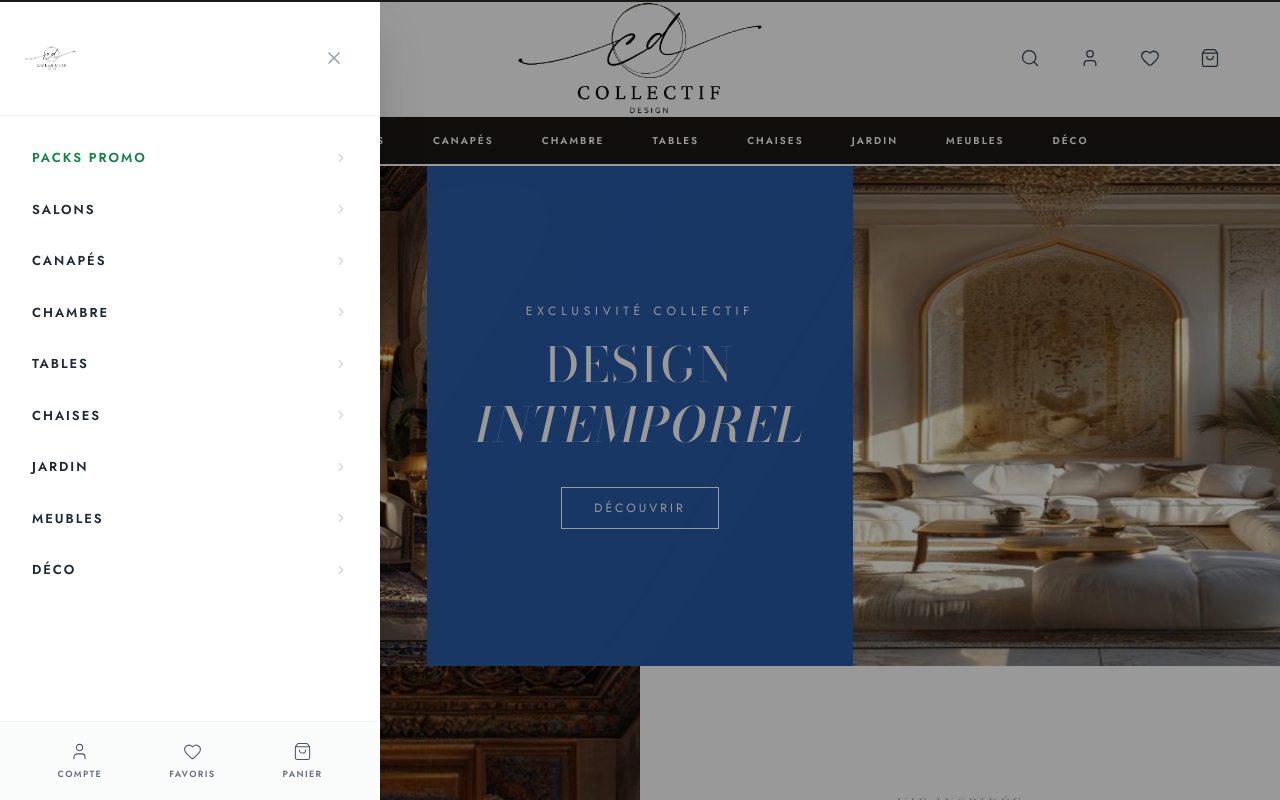
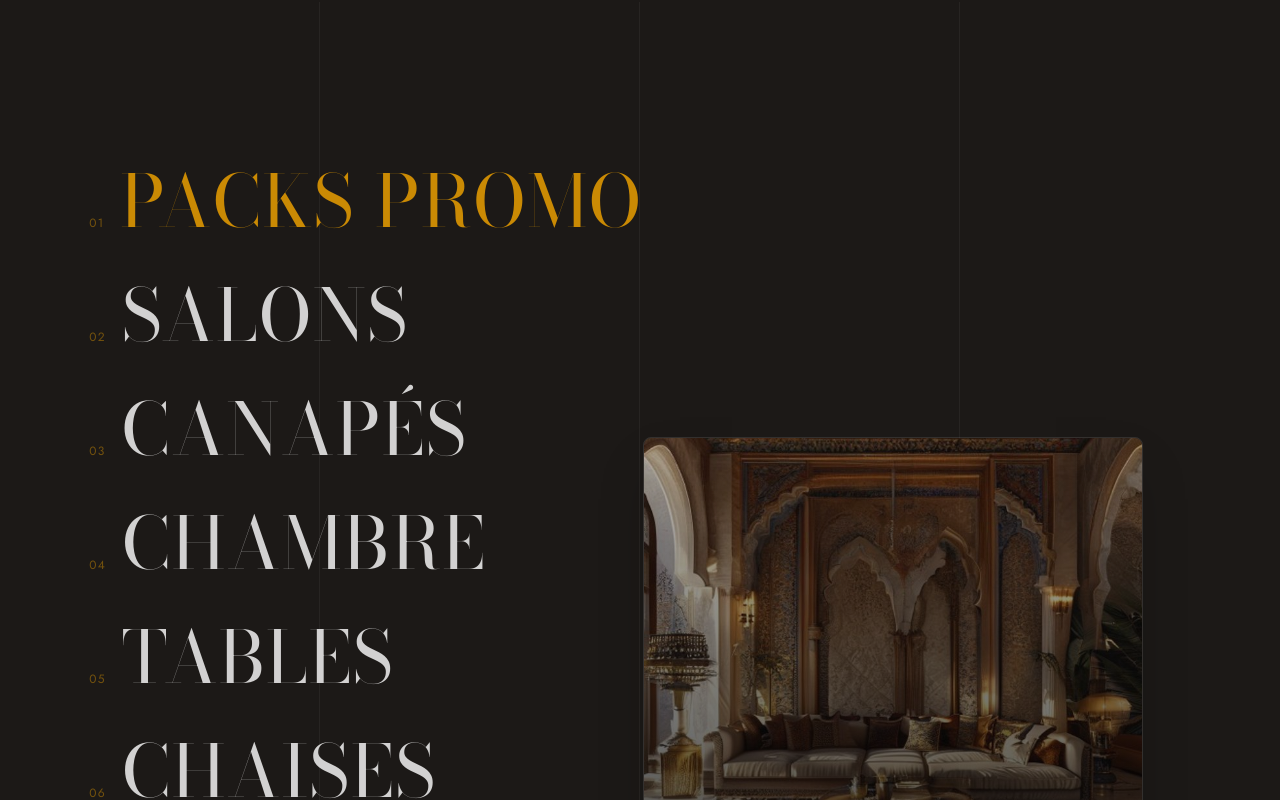
Before and after one commit to ELHanafi007/Collectif-Design, a Next.js app: page / in a window 1280 px wide. Both pictures are taken after a click on the button 72 px from the left and 58 px from the top of the page. Shown: the top 800 px of the page. Built offline with nearby package versions, Linux system fonts and the light colour scheme.

Commit message:
design: awwwards-worthy full-screen curtain overlay navbar transition with dynamic editorial preview frame, real-time casablanca showroom clock and high-end interactive typography links

```diff
--- a/src/components/layout/Navbar.tsx
+++ b/src/components/layout/Navbar.tsx
@@ -1,46 +1,66 @@
 'use client';
 
-import { useState } from 'react';
+import { useState, useEffect } from 'react';
 import Link from 'next/link';
 import Image from 'next/image';
-import { Search, User, Heart, ShoppingBag, X, ChevronRight } from 'lucide-react';
+import { Search, User, Heart, ShoppingBag, X } from 'lucide-react';
 import { useCart } from '@/components/providers/CartProvider';
 import { AnimatePresence, motion } from 'framer-motion';
 
 const navigation = [
-  { name: 'PACKS PROMO', href: '/packs-promo', highlight: true },
-  { name: 'SALONS', href: '/categories/salons' },
-  { name: 'CANAPÉS', href: '/categories/canapes' },
-  { name: 'CHAMBRE', href: '/categories/chambre' },
-  { name: 'TABLES', href: '/categories/tables' },
-  { name: 'CHAISES', href: '/categories/chaises' },
-  { name: 'JARDIN', href: '/categories/jardin' },
-  { name: 'MEUBLES', href: '/categories/meubles' },
-  { name: 'DÉCO', href: '/categories/deco' }
+  { name: 'PACKS PROMO', href: '/packs-promo', highlight: true, image: '/hero.jpeg' },
+  { name: 'SALONS', href: '/categories/salons', image: '/salon.jpeg' },
+  { name: 'CANAPÉS', href: '/categories/canapes', image: '/salon.jpeg' },
+  { name: 'CHAMBRE', href: '/categories/chambre', image: '/tablesdechevet.jpeg' },
+  { name: 'TABLES', href: '/categories/tables', image: '/table a manger.jpeg' },
+  { name: 'CHAISES', href: '/categories/chaises', image: '/salon.jpeg' },
+  { name: 'JARDIN', href: '/categories/jardin', image: '/salon.jpeg' },
+  { name: 'MEUBLES', href: '/categories/meubles', image: '/hero.jpeg' },
+  { name: 'DÉCO', href: '/categories/deco', image: '/decoration.jpeg' }
 ];
 
 /* ─── Easing ─── */
-const ease = [0.22, 1, 0.36, 1] as const;
+const easeExpo = [0.16, 1, 0.3, 1] as const;
 
 export default function Navbar() {
   const { setIsCartOpen, cart } = useCart();
   const [searchQuery, setSearchQuery] = useState('');
   const [isMobileMenuOpen, setIsMobileMenuOpen] = useState(false);
   const [isSearchOpen, setIsSearchOpen] = useState(false);
+  const [activeMenuImage, setActiveMenuImage] = useState('/salon.jpeg');
+  const [localTime, setLocalTime] = useState('');
 
   const cartCount = cart.reduce((total, item) => total + item.quantity, 0);
+
+  // Digital luxury clock inside menu
+  useEffect(() => {
+    const updateTime = () => {
+      const date = new Date();
+      const options: Intl.DateTimeFormatOptions = {
+        hour: '2-digit',
+        minute: '2-digit',
+        second: '2-digit',
+        hour12: false,
+        timeZone: 'Africa/Casablanca'
+      };
+      setLocalTime(date.toLocaleTimeString('fr-FR', options) + ' GMT+1 (CASABLANCA)');
+    };
+    updateTime();
+    const interval = setInterval(updateTime, 1000);
+    return () => clearInterval(interval);
+  }, []);
 
   return (
     <header className="fixed top-0 left-0 w-full z-[100]">
       {/* ─── Main Premium Bar ─── */}
-      <div className="bg-white/95 backdrop-blur-md border-b border-gray-100">
+      <div className="bg-white/95 backdrop-blur-md border-b border-gray-100 relative z-[105]">
         <div className="container-wide mx-auto px-5 md:px-12 flex items-center justify-between h-[84px] md:h-[116px]">
 
           {/* LEFT: Masterpiece Menu Trigger */}
           <div className="flex items-center gap-4 flex-1 md:flex-none">
             <button
-              onClick={() => setIsMobileMenuOpen(true)}
-              className="group relative flex items-center justify-center w-12 h-12 rounded-full cursor-pointer focus:outline-none"
+              onClick={() => setIsMobileMenuOpen(!isMobileMenuOpen)}
+              className="group relative flex items-center justify-center w-12 h-12 rounded-full cursor-pointer focus:outline-none z-[130]"
               aria-label="Toggle Menu"
             >
               {/* Animated Outer Circle */}
@@ -50,29 +70,32 @@ export default function Navbar() {
               {/* Asymmetric Morphing Lines */}
               <div className="relative w-5 h-3 flex flex-col justify-between items-center">
                 <motion.span
-                  animate={isMobileMenuOpen ? { rotate: 45, y: 5.5 } : { rotate: 0, y: 0 }}
-                  transition={{ duration: 0.4, ease }}
-                  className="w-5 h-[1.5px] bg-black block origin-center"
+                  animate={isMobileMenuOpen ? { rotate: 45, y: 5.5, backgroundColor: '#ffffff' } : { rotate: 0, y: 0, backgroundColor: '#000000' }}
+                  transition={{ duration: 0.4, ease: easeExpo }}
+                  className="w-5 h-[1.5px] block origin-center"
                 />
                 <motion.span
                   animate={isMobileMenuOpen ? { opacity: 0, scale: 0.5 } : { opacity: 1, scale: 1 }}
-                  transition={{ duration: 0.3, ease }}
+                  transition={{ duration: 0.3, ease: easeExpo }}
                   className="w-5 h-[1.5px] bg-black block"
                 />
                 <motion.span
-                  animate={isMobileMenuOpen ? { rotate: -45, y: -5.5, width: "20px" } : { rotate: 0, y: 0, width: "13px" }}
-                  transition={{ duration: 0.4, ease }}
-                  className="h-[1.5px] bg-black block origin-center self-end group-hover:w-5 transition-[width] duration-300"
+                  animate={isMobileMenuOpen ? { rotate: -45, y: -5.5, width: "20px", backgroundColor: '#ffffff' } : { rotate: 0, y: 0, width: "13px", backgroundColor: '#000000' }}
+                  transition={{ duration: 0.4, ease: easeExpo }}
+                  className="h-[1.5px] block origin-center self-end group-hover:w-5 transition-[width] duration-300"
                 />
               </div>
             </button>
-            <span className="hidden lg:inline-block text-[10px] font-semibold uppercase tracking-[0.25em] text-gray-500 group-hover:text-black transition-colors cursor-pointer select-none" onClick={() => setIsMobileMenuOpen(true)}>
-              Menu
+            <span
+              onClick={() => setIsMobileMenuOpen(!isMobileMenuOpen)}
+              className={`hidden lg:inline-block text-[10px] font-bold uppercase tracking-[0.25em] cursor-pointer select-none transition-colors duration-500 ${isMobileMenuOpen ? 'text-white/60 hover:text-white z-[130]' : 'text-gray-500 hover:text-black'}`}
+            >
+              {isMobileMenuOpen ? 'Fermer' : 'Menu'}
             </span>
           </div>
 
           {/* CENTER: Grand Logo (Overlapping Masterpiece) */}
-          <div className="absolute left-1/2 -translate-x-1/2 top-1/2 -translate-y-1/2 z-[101]">
+          <div className="absolute left-1/2 -translate-x-1/2 top-1/2 -translate-y-1/2 z-[106]">
             <Link href="/" className="relative block">
               <Image
                 src="/logo-removebg-preview.png"
@@ -86,7 +109,7 @@ export default function Navbar() {
           </div>
 
           {/* RIGHT: Actions */}
-          <div className="flex items-center gap-2 md:gap-4 text-gray-700 flex-1 md:flex-none justify-end">
+          <div className="flex items-center gap-2 md:gap-4 text-gray-700 flex-1 md:flex-none justify-end relative z-[105]">
             {/* Elegant Search Trigger */}
             <button
               onClick={() => setIsSearchOpen(true)}
@@ -135,7 +158,7 @@ export default function Navbar() {
       </div>
 
       {/* ─── Bottom Navigation Bar (Desktop Only) ─── */}
-      <nav className="w-full bg-[#1C1917] text-white hidden md:block">
+      <nav className="w-full bg-[#1C1917] text-white hidden md:block relative z-[104]">
         <div className="container-wide mx-auto px-4 md:px-8">
           <ul className="flex items-center justify-center text-[10px] font-semibold tracking-[0.2em] uppercase">
             {navigation.map((item) => (
@@ -154,84 +177,131 @@ export default function Navbar() {
         </div>
       </nav>
 
-      {/* ─── Drawer Menu (Desktop & Mobile Panel) ─── */}
+      {/* ─── Grand Masterpiece Full-Screen Curtain Overlay Menu ─── */}
       <AnimatePresence>
         {isMobileMenuOpen && (
           <>
-            {/* Backdrop */}
+            {/* Curtain Panel 1 (Gold Accent Panel) */}
             <motion.div
-              initial={{ opacity: 0 }}
-              animate={{ opacity: 1 }}
-              exit={{ opacity: 0 }}
-              transition={{ duration: 0.3 }}
-              className="fixed inset-0 bg-black/40 z-[110]"
-              onClick={() => setIsMobileMenuOpen(false)}
+              initial={{ y: '-100%' }}
+              animate={{ y: 0 }}
+              exit={{ y: '-100%' }}
+              transition={{ duration: 0.6, ease: easeExpo }}
+              className="fixed inset-0 bg-[#CA8A04] z-[110]"
             />
 
-            {/* Drawer */}
+            {/* Curtain Panel 2 (Dark Charcoal Main Panel) */}
             <motion.div
-              initial={{ x: '-100%' }}
-              animate={{ x: 0 }}
-              exit={{ x: '-100%' }}
-              transition={{ type: 'tween', duration: 0.35, ease }}
-              className="fixed inset-y-0 left-0 w-[85%] max-w-[380px] bg-white z-[120] flex flex-col shadow-2xl"
+              initial={{ y: '-100%' }}
+              animate={{ y: 0 }}
+              exit={{ y: '-100%' }}
+              transition={{ duration: 0.7, delay: 0.05, ease: easeExpo }}
+              className="fixed inset-0 bg-[#1C1917] text-white z-[115] flex flex-col justify-between overflow-hidden"
             >
-              {/* Drawer Header */}
-              <div className="flex items-center justify-between px-6 h-[84px] md:h-[116px] border-b border-gray-100 flex-shrink-0">
-                <Image
-                  src="/logo-removebg-preview.png"
-                  alt="Collectif Design"
-                  width={240}
-                  height={80}
-                  className="h-[52px] w-auto object-contain transform scale-110"
-                />
-                <button
-                  onClick={() => setIsMobileMenuOpen(false)}
-                  className="w-11 h-11 rounded-full flex items-center justify-center text-gray-400 hover:text-black hover:bg-gray-50 cursor-pointer active:scale-95 transition-all"
-                  aria-label="Fermer"
-                >
-                  <X size={20} />
-                </button>
+              {/* Background Subtle Lines */}
+              <div className="absolute inset-0 grid grid-cols-4 opacity-5 pointer-events-none">
+                <div className="border-r border-white h-full" />
+                <div className="border-r border-white h-full" />
+                <div className="border-r border-white h-full" />
+                <div className="h-full" />
               </div>
 
-              {/* Navigation Links */}
-              <nav className="flex-1 overflow-y-auto py-4 px-2">
+              {/* Top Padding spacer to not clash with header bar */}
+              <div className="h-[84px] md:h-[116px] flex-shrink-0" />
+
+              {/* Main Menu Grid */}
+              <div className="flex-1 container-wide mx-auto px-6 md:px-12 py-10 flex items-center justify-between relative z-10">
+                {/* Editorial Link List (Left Side) */}
+                <div className="flex flex-col space-y-4 md:space-y-6 max-w-2xl">
                   {navigation.map((item, idx) => (
                     <motion.div
                       key={item.name}
-                    initial={{ opacity: 0, x: -16 }}
+                      initial={{ opacity: 0, x: -30 }}
                       animate={{ opacity: 1, x: 0 }}
-                    transition={{ delay: 0.04 * idx, duration: 0.3, ease }}
+                      transition={{ duration: 0.5, delay: 0.2 + idx * 0.04, ease: easeExpo }}
+                      onMouseEnter={() => setActiveMenuImage(item.image)}
                     >
                       <Link
                         href={item.href}
                         onClick={() => setIsMobileMenuOpen(false)}
-                      className={`flex items-center justify-between py-4 px-6 text-[13px] font-semibold tracking-[0.15em] uppercase cursor-pointer hover:bg-gray-50/50 rounded-lg active:bg-gray-50 transition-colors ${
-                        item.highlight ? 'text-[#0f8742]' : 'text-gray-800'
+                        className={`group relative flex items-baseline gap-4 font-serif text-3xl md:text-6xl lg:text-7xl font-normal leading-tight tracking-wide hover:italic cursor-pointer select-none transition-all duration-300 ${
+                          item.highlight ? 'text-[#CA8A04]' : 'text-white/80 hover:text-white'
                         }`}
                       >
+                        {/* Number Index */}
+                        <span className="text-[10px] md:text-xs font-sans tracking-widest text-[#CA8A04] opacity-50 group-hover:opacity-100 transition-opacity">
+                          0{idx + 1}
+                        </span>
+
+                        {/* Label */}
+                        <span className="relative">
                           {item.name}
-                      <ChevronRight size={14} className="text-gray-300" />
+
+                          {/* Animated underline */}
+                          <span className="absolute left-0 bottom-0 w-0 h-[2px] bg-white group-hover:w-full transition-all duration-500 ease-out" />
+                        </span>
                       </Link>
                     </motion.div>
                   ))}
-              </nav>
+                </div>
 
-              {/* Bottom Actions */}
-              <div className="flex-shrink-0 border-t border-gray-100 bg-gray-50/80 px-6 py-5 flex items-center justify-around">
-                <Link href="/account" onClick={() => setIsMobileMenuOpen(false)} className="flex flex-col items-center gap-1.5 cursor-pointer active:scale-95 transition-transform">
-                  <User size={19} strokeWidth={1.3} className="text-gray-600 hover:text-black" />
-                  <span className="text-[9px] uppercase font-semibold tracking-[0.15em] text-gray-500">Compte</span>
-                </Link>
-                <Link href="/wishlist" onClick={() => setIsMobileMenuOpen(false)} className="flex flex-col items-center gap-1.5 cursor-pointer active:scale-95 transition-transform">
-                  <Heart size={19} strokeWidth={1.3} className="text-gray-600 hover:text-black" />
-                  <span className="text-[9px] uppercase font-semibold tracking-[0.15em] text-gray-500">Favoris</span>
-                </Link>
-                <button onClick={() => { setIsMobileMenuOpen(false); setIsCartOpen(true); }} className="flex flex-col items-center gap-1.5 cursor-pointer active:scale-95 transition-transform">
-                  <ShoppingBag size={19} strokeWidth={1.3} className="text-gray-600 hover:text-black" />
-                  <span className="text-[9px] uppercase font-semibold tracking-[0.15em] text-gray-500">Panier</span>
-                </button>
+                {/* Dynamic Cinematic Preview Frame (Right Side - Desktop Only) */}
+                <div className="hidden lg:block w-[400px] xl:w-[500px] h-[55vh] relative rounded-lg overflow-hidden border border-white/10 group shadow-2xl mr-12">
+                  <AnimatePresence mode="wait">
+                    <motion.div
+                      key={activeMenuImage}
+                      initial={{ opacity: 0, scale: 1.08, filter: 'blur(5px)' }}
+                      animate={{ opacity: 0.7, scale: 1, filter: 'blur(0px)' }}
+                      exit={{ opacity: 0, scale: 0.95, filter: 'blur(5px)' }}
+                      transition={{ duration: 0.5, ease: 'easeOut' }}
+                      className="absolute inset-0"
+                    >
+                      <Image
+                        src={activeMenuImage}
+                        alt="Preview Category"
+                        fill
+                        className="object-cover transition-transform duration-1000 group-hover:scale-105"
+                      />
+                    </motion.div>
+                  </AnimatePresence>
+                  <div className="absolute inset-0 bg-gradient-to-t from-black/60 to-transparent" />
+                  <div className="absolute bottom-6 left-6 right-6">
+                    <span className="text-[9px] uppercase tracking-[0.4em] text-[#CA8A04] font-bold block mb-1">
+                      COLLECTIF STUDIO
+                    </span>
+                    <h4 className="font-serif text-lg italic text-white/90">
+                      Mobilier haut de gamme de fabrication artisanale.
+                    </h4>
                   </div>
+                </div>
+              </div>
+
+              {/* Bottom Footer Info Section */}
+              <div className="border-t border-white/10 bg-black/30 py-6 md:py-8 flex-shrink-0 relative z-10">
+                <div className="container-wide mx-auto px-6 md:px-12 flex flex-col md:flex-row items-center justify-between gap-6">
+                  {/* Local Digital Clock */}
+                  <div className="text-center md:text-left space-y-1">
+                    <p className="text-[9px] font-bold uppercase tracking-[0.3em] text-white/40">DISPONIBILITÉ SHOWROOM</p>
+                    <p className="text-xs font-mono text-white/70 tracking-wide">{localTime}</p>
+                  </div>
+
+                  {/* High-end Boutique Metadata */}
+                  <div className="flex flex-wrap justify-center gap-x-8 gap-y-2 text-[10px] font-semibold tracking-widest text-white/50 uppercase">
+                    <span className="hover:text-[#CA8A04] transition-colors cursor-pointer">Boutique</span>
+                    <span className="hover:text-[#CA8A04] transition-colors cursor-pointer">Inspiration</span>
+                    <span className="hover:text-[#CA8A04] transition-colors cursor-pointer">Atelier</span>
+                    <span className="hover:text-[#CA8A04] transition-colors cursor-pointer">Contact</span>
+                  </div>
+
+                  {/* Social links */}
+                  <div className="flex items-center gap-6 text-[10px] font-bold tracking-widest text-[#CA8A04]">
+                    <a href="https://instagram.com" target="_blank" rel="noopener noreferrer" className="hover:text-white transition-colors">INSTAGRAM</a>
+                    <span className="text-white/20">|</span>
+                    <a href="https://wa.me/212600000000" target="_blank" rel="noopener noreferrer" className="hover:text-white transition-colors">WHATSAPP</a>
+                  </div>
+                </div>
+              </div>
+
             </motion.div>
           </>
         )}
```
Lines whose indentation alone changed are shown as unchanged.
